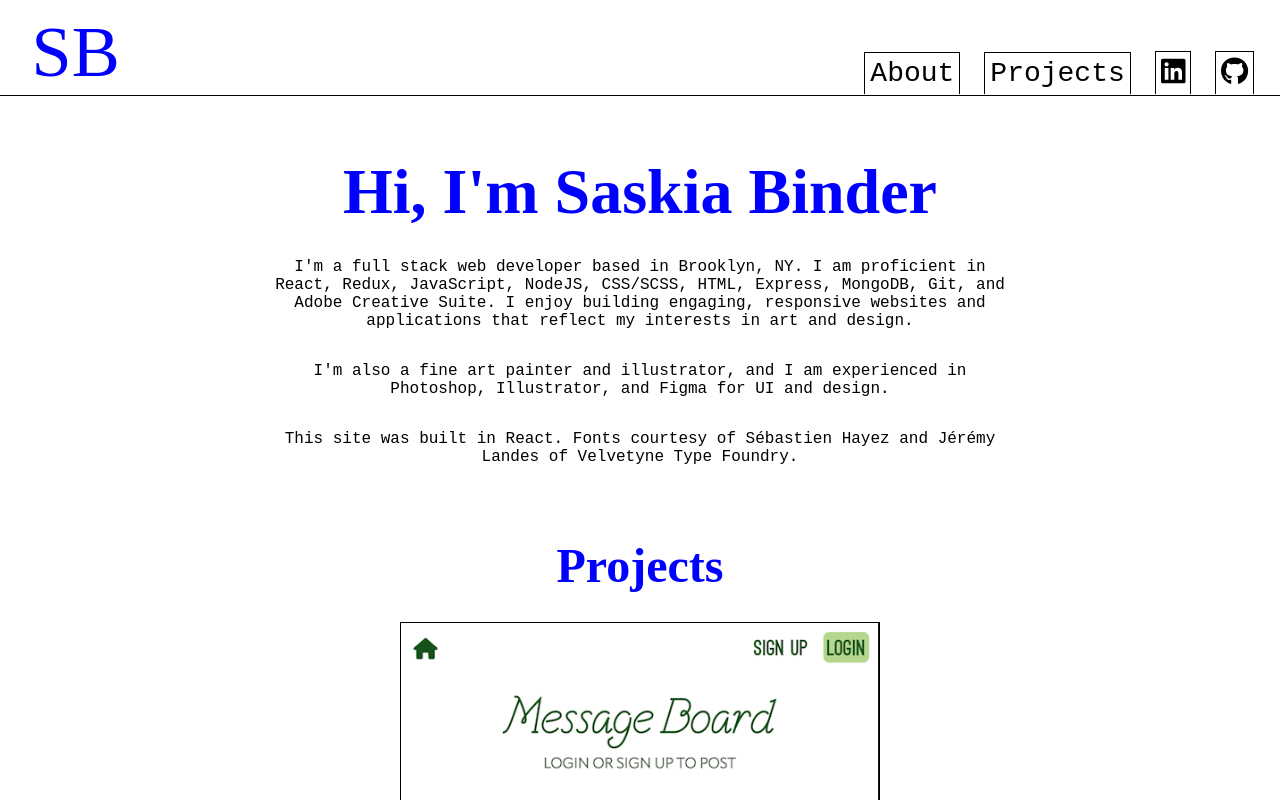
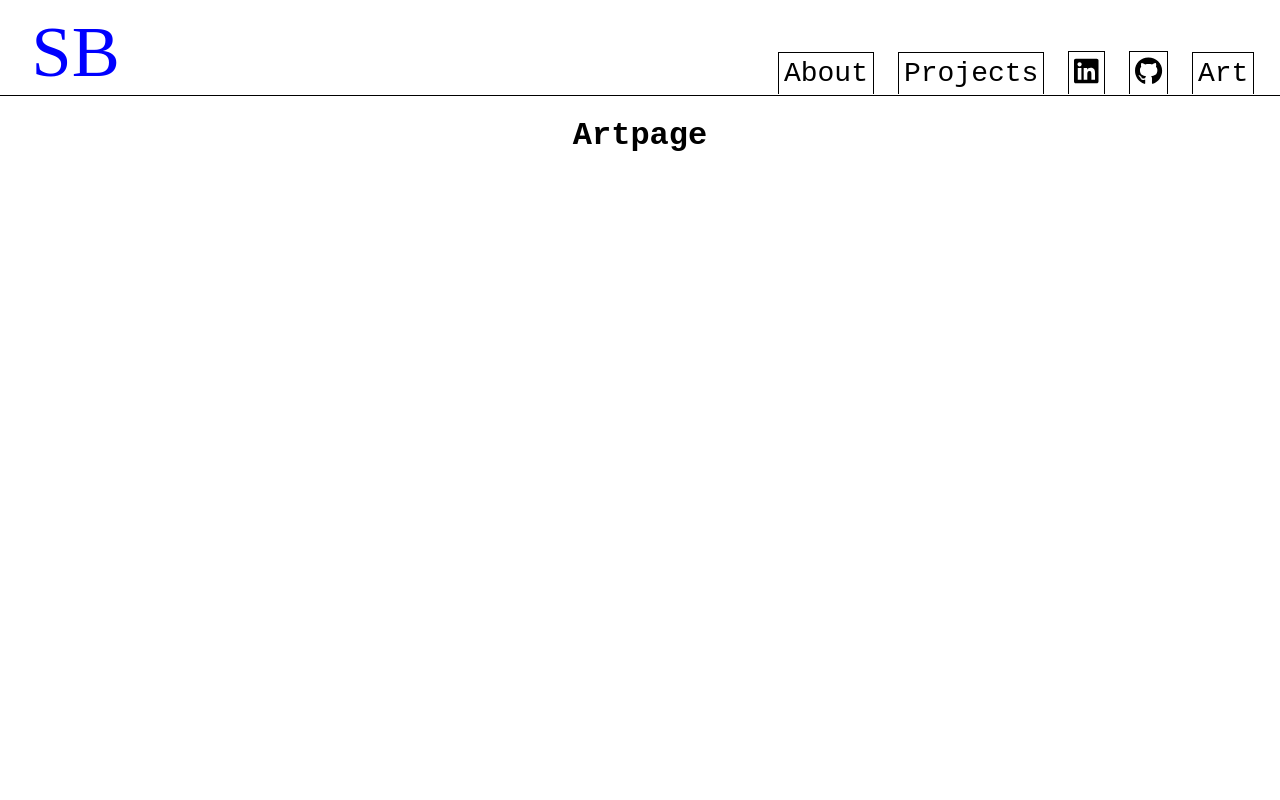
Before and after one commit to saskiabt/portfolio, a React (Create React App) app: page /art in a window 1280 px wide. Shown: the top 800 px of the page. Built offline with nearby package versions, Linux system fonts and the light colour scheme; a web font is replaced by a local one.

Commit message:
amend routing to add art page and working header with scroll to top function

```diff
--- a/src/App.js
+++ b/src/App.js
@@ -1,9 +1,8 @@
 /* eslint-disable react/jsx-filename-extension */
 import { React, useRef } from "react";
+import { Outlet } from "react-router-dom";
 import "./App.css";
-import AboutMe from "./Components/AboutMe";
 import Header from "./Components/Header";
-import Projects from "./Components/Projects";
 
 function App() {
   const projectsSectionRef = useRef(null);
@@ -31,10 +30,7 @@ function App() {
         scrollToProjects={scrollToProjects}
         scrollToAbout={scrollToAbout}
       />
-      <div className="content">
-        <AboutMe ref={aboutSectionRef} />
-        <Projects ref={projectsSectionRef} />
-      </div>
+      <Outlet context={{ projectsSectionRef, aboutSectionRef }} />
     </div>
   );
 }
--- a/src/Components/Header.jsx
+++ b/src/Components/Header.jsx
@@ -1,5 +1,6 @@
 /* eslint-disable react/prop-types */
 import React from "react";
+import { useNavigate, useLocation } from "react-router-dom";
 import { FontAwesomeIcon } from "@fortawesome/react-fontawesome";
 import { faLinkedin, faGithub } from "@fortawesome/free-brands-svg-icons";
 import Button from "./Button";
@@ -9,9 +10,29 @@ import wrapperStyles from "../styles/wrapperStyles";
 import "../styles/nav/nav.css";
 
 function Header({ scrollToAbout, scrollToProjects }) {
+  const location = useLocation();
+  const navigate = useNavigate();
   const goToLink = (URL) => {
     window.open(URL, "_blank");
   };
+
+  const handleAboutClick = () => {
+    // eslint-disable-next-line no-unused-expressions
+    if (location.pathname === "/art") {
+      navigate("/");
+    } else {
+      scrollToAbout();
+    }
+  };
+
+  const handleProjectsClick = () => {
+    if (location.pathname === "/art") {
+      navigate("/");
+    } else {
+      scrollToProjects();
+    }
+  };
+
   return (
     <div className="header" style={headerStyles}>
       <div id="name" className="font-face-gm" style={nameStyles}>
@@ -20,8 +41,8 @@ function Header({ scrollToAbout, scrollToProjects }) {
         </button>
       </div>
       <div className="button-wrapper" style={wrapperStyles}>
-        <Button text="About" onClick={scrollToAbout} />
-        <Button text="Projects" onClick={scrollToProjects} />
+        <Button text="About" onClick={handleAboutClick} />
+        <Button text="Projects" onClick={handleProjectsClick} />
         <button
           type="button"
           className="navButton"
@@ -36,7 +57,12 @@ function Header({ scrollToAbout, scrollToProjects }) {
         >
           <FontAwesomeIcon icon={faGithub} />
         </button>
-        {/* <Button text="Art" /> */}
+        <Button
+          text="Art"
+          onClick={() => {
+            navigate("/art");
+          }}
+        />
       </div>
     </div>
   );
--- /dev/null
+++ b/src/Components/LandingPage/LandingPage.jsx
@@ -0,0 +1,16 @@
+import React from "react";
+import { useOutletContext } from "react-router-dom";
+import AboutMe from "../AboutMe";
+import Projects from "../Projects";
+
+function LandingPage() {
+  const { projectsSectionRef, aboutSectionRef } = useOutletContext();
+  return (
+    <div className="LandingPage">
+      <AboutMe ref={aboutSectionRef} />
+      <Projects ref={projectsSectionRef} />
+    </div>
+  );
+}
+
+export default LandingPage;
--- a/src/index.js
+++ b/src/index.js
@@ -1,17 +1,34 @@
 /* eslint-disable react/jsx-filename-extension */
 import React from "react";
+import { createBrowserRouter, RouterProvider } from "react-router-dom";
 import ReactDOM from "react-dom/client";
 import "./styles.css";
 import App from "./App";
 import reportWebVitals from "./reportWebVitals";
 import "./fonts/VictoriannaThint_Web/vtf_victorianna_thin-webfont.ttf";
-// import RouteSwitch from "./Components/Routeswitch";
+import Artpage from "./Components/Art-page/Artpage";
+import LandingPage from "./Components/LandingPage/LandingPage";
 
+const router = createBrowserRouter([
+  {
+    path: "/",
+    element: <App />,
+    children: [
+      {
+        path: "/",
+        element: <LandingPage />,
+      },
+      {
+        path: "/art",
+        element: <Artpage />,
+      },
+    ],
+  },
+]);
 const root = ReactDOM.createRoot(document.getElementById("root"));
 root.render(
   <React.StrictMode>
-    {/* <RouteSwitch /> */}
-    <App />
+    <RouterProvider router={router} />
   </React.StrictMode>,
 );
 
```
